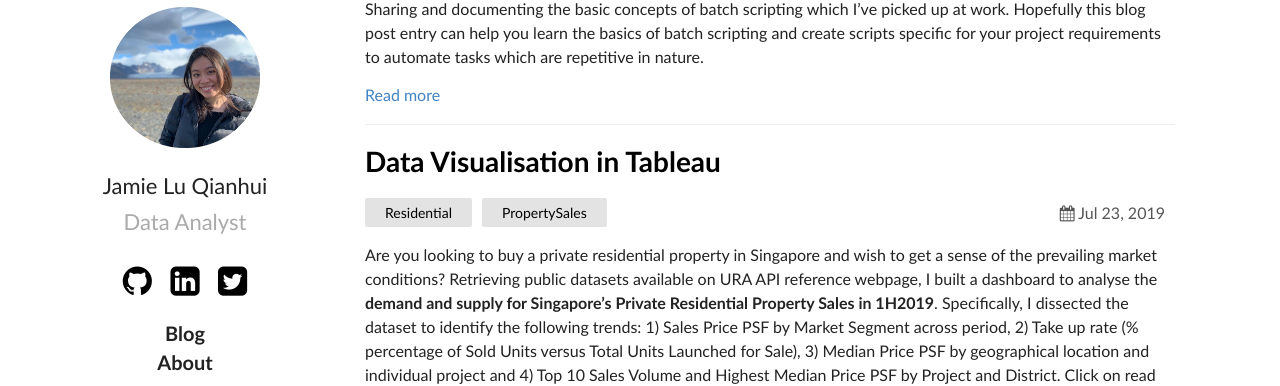
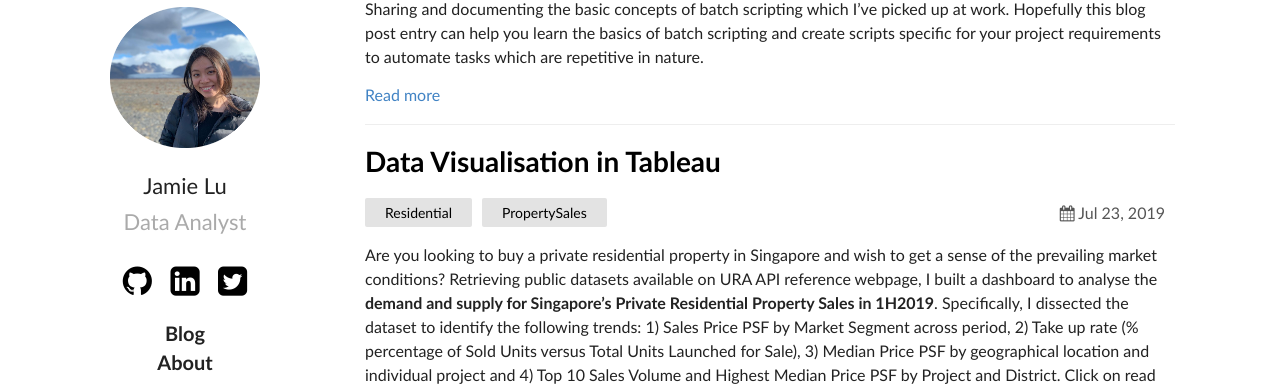
Before and after one commit to jamieqianhui/jamieqianhui.github.io, a Jekyll site: the page built from index.md, in a window 1280 px wide. Shown: the part 177-563 px from the top of the page. Built offline with Jekyll 4.4.1, drawn with Linux system fonts in a browser that asks for light colours.

Commit message:
Update _config.yml

```diff
--- a/_config.yml
+++ b/_config.yml
@@ -11,7 +11,7 @@
 sass:
   sass_dir: _sass
 plainwhite:
-  name: Jamie Lu Qianhui
+  name: Jamie Lu
   tagline: Data Analyst
   date_format: "%b %-d, %Y"
   analytics_id: 'UA-142135918-1'
```
